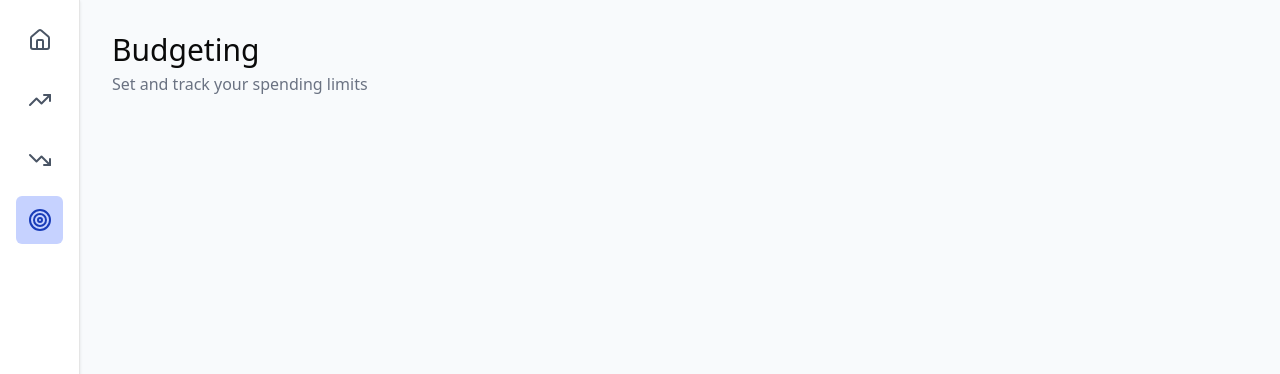
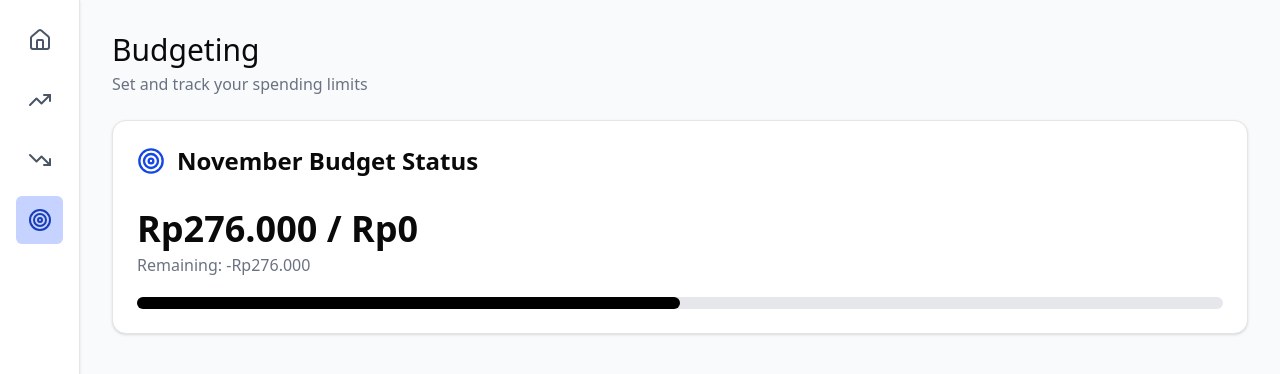
Before and after one commit to mlwy4id/FP2-PWEB-Monthly-Finance-Tracker, a React (Vite) app in the folder frontend/: page /budget in a window 1280 px wide. Shown: the top 374 px of the page. Built offline with nearby package versions, Linux system fonts and the light colour scheme.

Commit message:
add budget overview card

```diff
--- /dev/null
+++ b/frontend/src/components/ProgressBar.jsx
@@ -0,0 +1,9 @@
+const ProgressBar = () => {
+    return(
+        <div className="h-3 bg-gray-200 rounded-full">
+            <div className="h-3 rounded-full bg-black w-[50%]"/>
+        </div>
+    )
+}
+
+export default ProgressBar;
--- a/frontend/src/pages/budget/Budget.jsx
+++ b/frontend/src/pages/budget/Budget.jsx
@@ -1,11 +1,14 @@
 import PageLayout from "@/components/layouts/PageLayout";
+import BudgetStatus from "./components/BudgetStatus";
 
 const Budget = () => {
   return (
     <PageLayout
       title="Budgeting"
       subtitle="Set and track your spending limits"
-    ></PageLayout>
+    >
+      <BudgetStatus/>
+    </PageLayout>
   );
 };
 
--- /dev/null
+++ b/frontend/src/pages/budget/components/BudgetStatus.jsx
@@ -0,0 +1,46 @@
+import ProgressBar from "@/components/ProgressBar";
+import { Card, CardContent, CardHeader, CardTitle } from "@/components/ui/card";
+import useBudget from "@/store/useBudgetStore";
+import useExpense from "@/store/useExpenseStore";
+import { getMonth } from "@/utils/getMonth";
+import { moneyFormat } from "@/utils/moneyFormat";
+import { monthlyRecap } from "@/utils/monthlyRecap";
+import { Target } from "lucide-react";
+
+const BudgetStatus = () => {
+  const month = getMonth();
+  const expenses = useExpense((state) => state.expenses);
+  const thisMonthExpense = monthlyRecap(expenses);
+  const thisMonthBudget = useBudget((state) => state.budget);
+  const remaining = thisMonthBudget.amount - Number(thisMonthExpense);
+
+  return (
+    <Card>
+      <CardHeader>
+        <div className="flex items-center gap-3">
+          <Target size={28} className="text-blue-700" />
+          <CardTitle className={`text-2xl`}>{month} Budget Status</CardTitle>
+        </div>
+      </CardHeader>
+      <CardContent>
+        <div className="flex flex-col gap-5">
+          <div className="flex flex-col gap-1">
+            <h1 className="text-4xl font-semibold">
+              Rp{moneyFormat(thisMonthExpense)} / Rp
+              {moneyFormat(thisMonthBudget.amount)}
+            </h1>
+            <p className="text-gray-500">
+              Remaining:{" "}
+              {remaining < 0
+                ? `-Rp${moneyFormat(remaining)}`
+                : `Rp${moneyFormat(remaining)}`}
+            </p>
+          </div>
+          <ProgressBar />
+        </div>
+      </CardContent>
+    </Card>
+  );
+};
+
+export default BudgetStatus;
--- /dev/null
+++ b/frontend/src/store/useBudgetStore.jsx
@@ -0,0 +1,12 @@
+import { create } from "zustand";
+
+const useBudget = create((set) => ({
+  budget: {
+    id: "",
+    amount: 0,
+  },
+
+  setBudget: (budget) => set({ budget }),
+}));
+
+export default useBudget;
```
